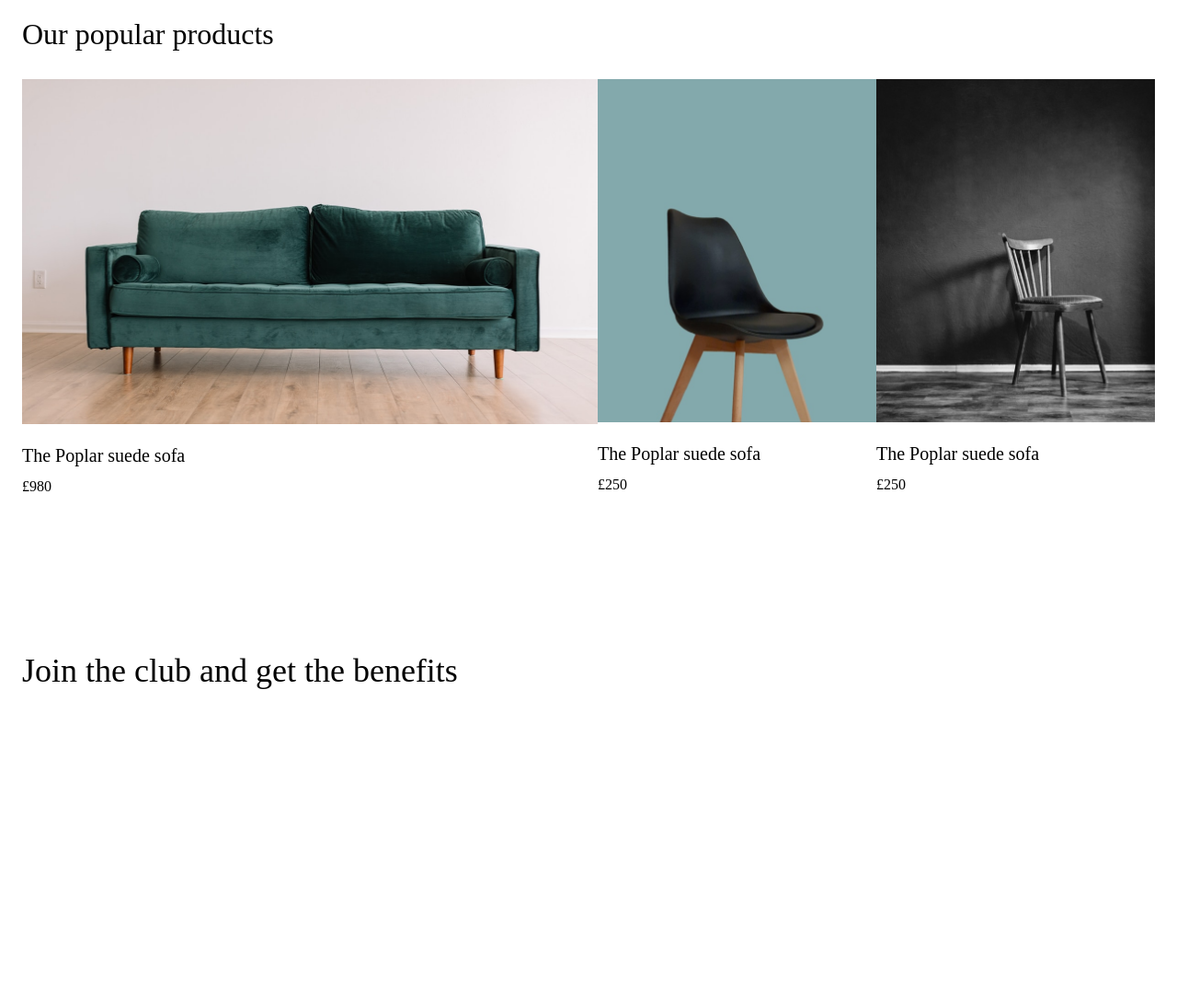
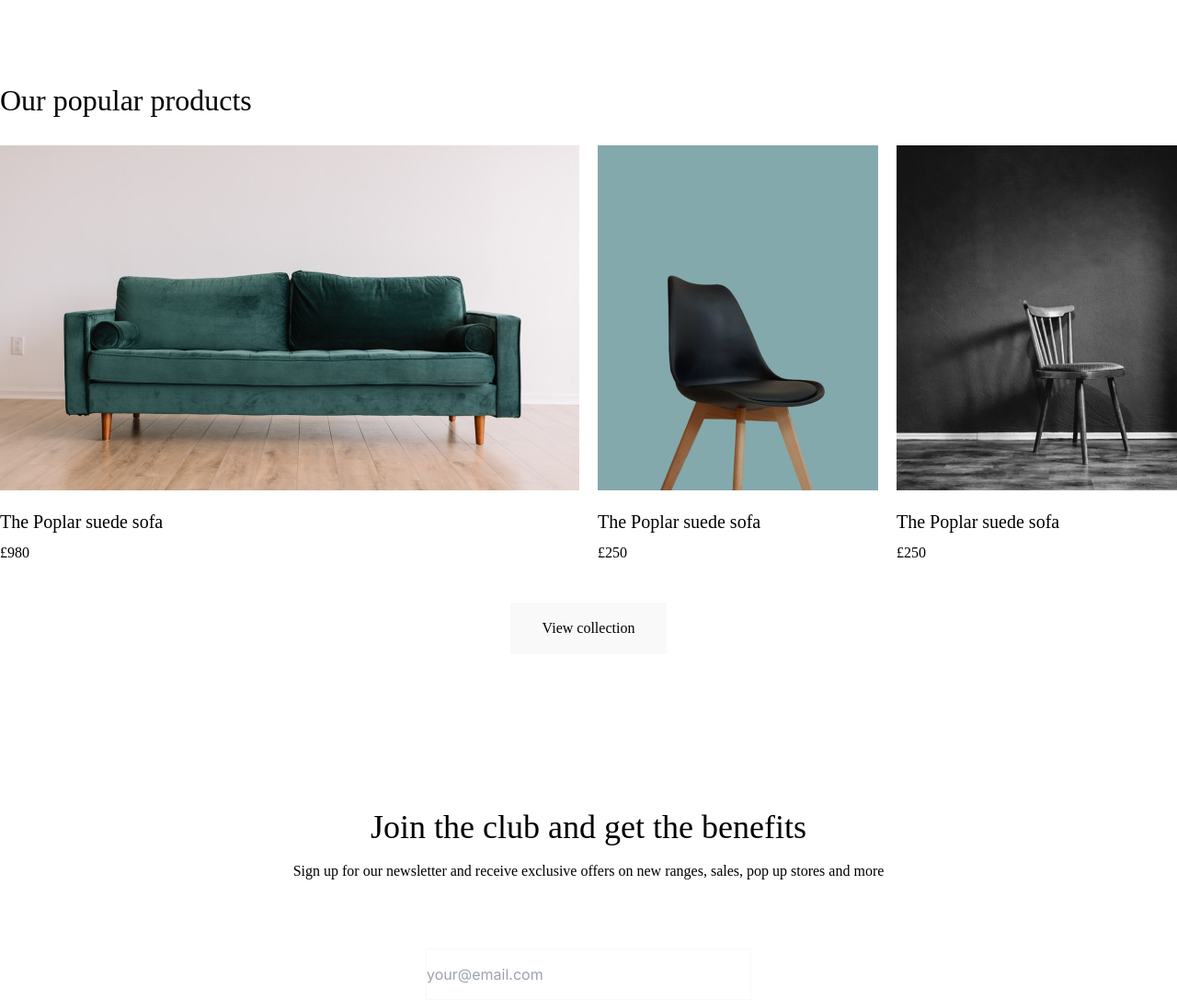
Before and after one commit to nomercy25/avion-store, a website: page index.html in a window 1280 px wide. Shown: the part 1980-3067 px from the top of the page at 92% size. Before the commit the page ends 2729 px from the top, so only its background shows below. Drawn offline with Linux system fonts and the light colour scheme; a web font is replaced by a local one.

Commit message:
padding changes

```diff
--- a/index.html
+++ b/index.html
@@ -97,7 +97,8 @@
             brand
             different
         </div>
-        <div class="adv-cards px-[24px] mt-[36px] flex flex-col lg:flex-row justify-between items-center lg:mt-[51px]">
+        <div
+            class="adv-cards sm:px-[24px] mt-[36px] flex flex-col lg:flex-row justify-between items-center lg:mt-[51px]">
             <div class="adv-card lg:w-1/5 leading-6">
                 <img src="img/Delivery.svg" alt="">
                 <div class="adv-card-heading font-clash text-xl mt-[16px] ">Next day as standard</div>
@@ -123,52 +124,66 @@
                     our footprint is manageable</div>
             </div>
         </div>
-        <div class="product-heading px-[24px] mt-[93px] lg:mt-[166px] font-clash text-[32px]">New ceramics</div>
+        <div class="product-heading sm:px-[24px] mt-[93px] lg:mt-[166px] font-clash text-[32px]">New ceramics</div>
         <div
-            class="product-cards mt-[19px] px-[24px] lg:mt-[33px] flex flex-row flex-wrap lg:flex-row justify-between items-center">
-            <div class="product-card mx-auto mt-[20px] lg:w-1/5">
+            class="product-cards mt-[19px] sm:px-[24px] lg:mt-[33px] flex flex-row flex-wrap lg:flex-row justify-between items-center">
+            <div class="product-card mx-auto mt-[20px] lg:w-1/4">
                 <img src="img/Photo.svg" alt="">
                 <div class="product-name mt-[24px] font-clash text-xl">The Dandy chair</div>
                 <div class="product-price mt-[8px] font-satoshi text-lg">£250</div>
             </div>
-            <div class="product-card mx-auto mt-[20px] lg:w-1/5">
+            <div class="product-card mx-auto mt-[20px] lg:w-1/4">
                 <img src="img/Photo1.svg" alt="">
                 <div class="product-name mt-[24px] font-clash text-xl">Rustic Vase Set</div>
                 <div class="product-price mt-[8px] font-satoshi text-lg">£155</div>
             </div>
-            <div class="product-card mx-auto mt-[20px] lg:w-1/5">
+            <div class="product-card mx-auto mt-[20px] lg:w-1/4">
                 <img src="img/Photo2.svg" alt="">
                 <div class="product-name mt-[24px] font-clash text-xl">The Silky Vase</div>
                 <div class="product-price mt-[8px] font-satoshi text-lg">£125</div>
             </div>
-            <div class="product-card mx-auto mt-[20px] lg:w-1/5">
+            <div class="product-card mx-auto mt-[20px] lg:w-1/4">
                 <img src="img/Photo3.svg" alt="">
                 <div class="product-name order-1 mt-[24px] font-clash text-xl">The Lucy Lamp</div>
                 <div class="product-price mt-[8px] font-satoshi text-lg">£399</div>
             </div>
         </div>
         <button
-            class="btn mx-auto block w-full lg:w-[170px] lg:h-[56px] bg-[#f9f9f9] text-base font-satoshi hover:bg-black hover:text-white hover:rounded-lg lg:mt-[42px]">
+            class="btn mx-auto block w-full bg-[#f9f9f9] text-base font-satoshi hover:bg-black hover:text-white hover:rounded-lg lg:mt-[42px]">
             View collection</button>
-        <div class="our-products px-[24px] lg:mt-[120px] font-clash text-[32px]">Our popular products</div>
-        <div class="our-products-cards px-[24px] lg:flex flex-col lg:flex-row justify-between">
-            <div class="our-products-card font-clash lg:w-[630px] lg:mt-[25px]"><img class="lg:h-[375px]"
+        <div class="our-products sm:px-[24px] lg:mt-[120px] font-clash text-[32px]">Our popular products</div>
+        <div class="our-products-cards lg:flex flex-col lg:flex-row justify-between">
+            <div class="our-products-card font-clash lg:w-[630px] lg:mt-[25px]"><img class="img lg:h-[375px]"
                     src="img/Product Card/Large.png" alt="">
                 <div class="our-product-name lg:mt-[20px] text-xl">The Poplar suede sofa</div>
                 <div class="our-product-price lg:mt-[8px]">£980</div>
             </div>
-            <div class="our-products-card font-clash lg:w-[305px] mx-auto lg:mt-[25px]"><img src="img/chair1.png"
-                    alt="">
+            <div class="our-products-card font-clash lg:w-[305px] mx-auto lg:mt-[25px]"><img
+                    class="img object-fill h-[375px]" src="img/chair1.png" alt="">
                 <div class="our-product-name lg:mt-[20px] text-xl">The Poplar suede sofa</div>
                 <div class="our-product-price lg:mt-[8px]">£250</div>
             </div>
-            <div class="our-products-card font-clash lg:w-[305px] lg:mt-[25px]"><img src="img/chair2.png" alt="">
+            <div class="our-products-card font-clash lg:w-[305px] lg:mt-[25px]"><img class="img h-[375px]"
+                    src="img/chair2.png" alt="">
                 <div class="our-product-name lg:mt-[20px] text-xl">The Poplar suede sofa</div>
                 <div class="our-product-price lg:mt-[8px]">£250</div>
             </div>
-
         </div>
-        <div class="promo-heading lg:mt-[168px] font-clash px-[24px] text-4xl">Join the club and get the benefits</div>
+        <button
+            class="btn mx-auto block w-full bg-[#f9f9f9] text-base font-satoshi hover:bg-black hover:text-white hover:rounded-lg lg:mt-[42px]">
+            View collection</button>
+        <div class="promo-heading text-center lg:mt-[168px] font-clash sm:px-[24px] text-4xl">Join the club and get the
+            benefits
+        </div>
+        <div class="promo-subheading text-center lg:mt-[16px] font-satoshi text-base">Sign up for our newsletter and
+            receive
+            exclusive offers
+            on new
+            ranges, sales, pop up stores and more</div>
+        <form id="myForm" class="sign-item lg:mt-[72px] text-center">
+            <input type="text" id="myInput" placeholder="your@email.com"
+                class="border-[1px] border-[#f9f9f9] w-[354px] h-[56px]">
+        </form>
     </main>
 
     <script src="js/burger.js"></script>
--- a/input.css
+++ b/input.css
@@ -50,3 +50,11 @@
     transform: translateY(-10px) rotate(-45deg);
     transition: .3s all ease;
 }
+
+.btn {
+    display: flex;
+    justify-content: center;
+    align-items: center;
+    width: 170px;
+    height: 56px;
+}
--- a/tailwind.config.js
+++ b/tailwind.config.js
@@ -16,7 +16,12 @@ module.exports = {
         satoshi: [
           "Satoshi"
         ]
-      }
+      },
+      screens: {
+        'sm': { 'max': '480px' },
+        // => @media (max-width: 639px) { ... }
+
+      },
     },
   },
   plugins: [],
```
Also changed, not shown: css/main.css.
